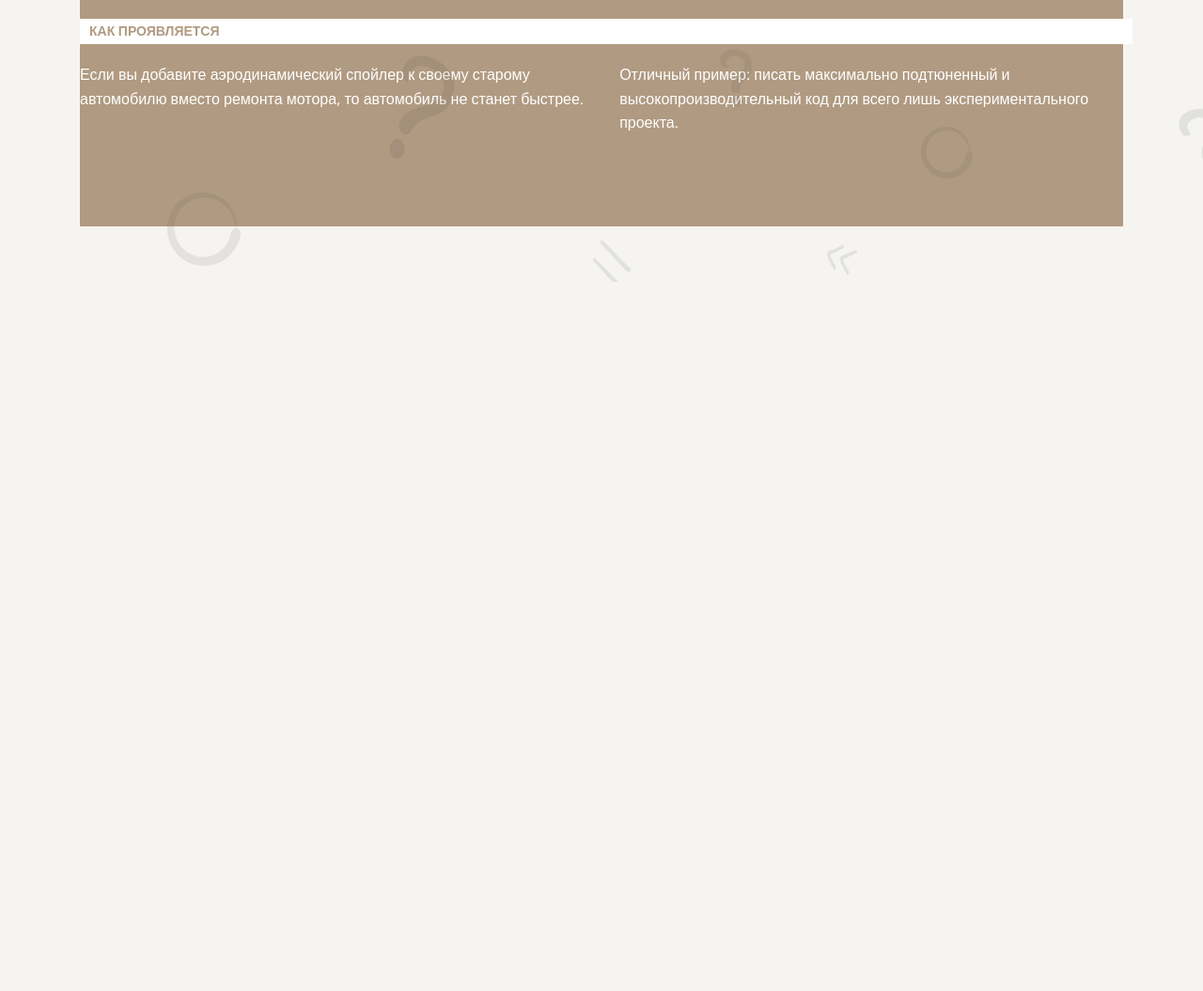
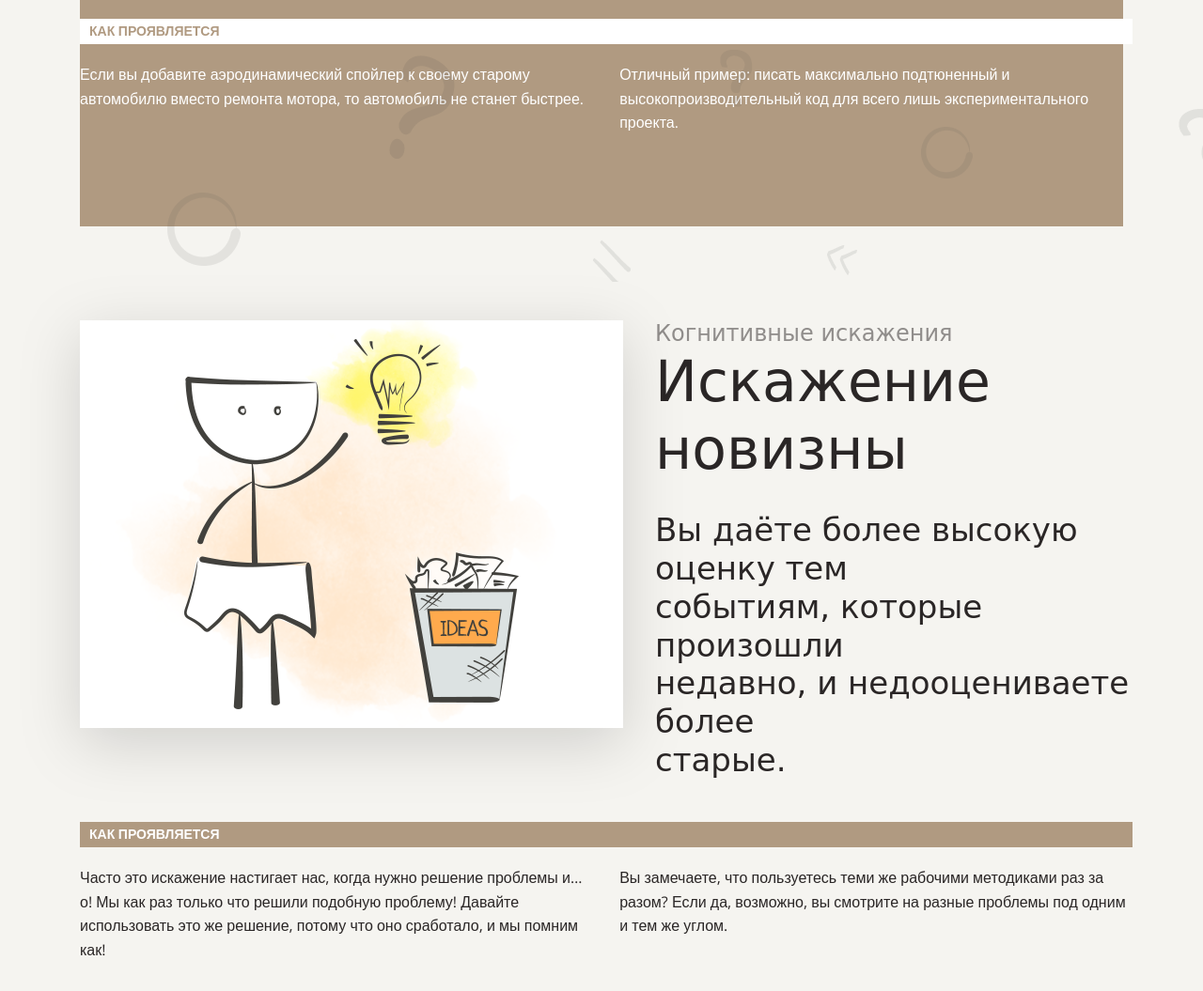
Before and after one commit to Myfavoritecityistokio/layout-designer-project-lvl1, a website: page src/index.html in a window 1280 px wide. Shown: the part 4153-5208 px from the top of the page at 94% size. Before the commit the page ends 4453 px from the top, so only its background shows below. Drawn offline with nearby package versions, Linux system fonts and the light colour scheme; a web font is replaced by a local one.

Commit message:
add 6 section to index.html and style.css

```diff
--- a/src/index.html
+++ b/src/index.html
@@ -148,6 +148,25 @@
     </div>
     </section>
     <section class="distortion" id="distortion">
+        <div class="columns_ikea">
+            <img class="img_ikea" src="./assets/img/img-distortion-of-novelty.png" alt="Искажение новизны">
+            <div class="text_ikea">
+             <p class="text_ikea1">Когнитивные искажения</p>
+             <h2>Искажение новизны</h2>
+             <h3>Вы даёте более высокую оценку тем <br> событиям, которые произошли <br> недавно, и недооцениваете более <br> старые.</h3>
+            </div>
+            <div class="text_ikea2 white">
+                КАК ПРОЯВЛЯЕТСЯ
+            </div>
+            <div class="columns_ikea2">
+             <div class="text_ikea3 dark">
+                Часто это искажение настигает нас, когда нужно решение проблемы и… о! Мы как раз только что решили подобную проблему! Давайте использовать это же решение, потому что оно сработало, и мы помним как!
+             </div>
+             <div class="text_ikea4 dark">
+                Вы замечаете, что пользуетесь теми же рабочими методиками раз за разом? Если да, возможно, вы смотрите на разные проблемы под одним и тем же углом.
+             </div>
+            </div>
+    </div>
     </section>
     <section class="depreciation" id="depreciation">
     </section>
```
Also changed, not shown: src/assets/img/img-distortion-of-novelty.png (added).
